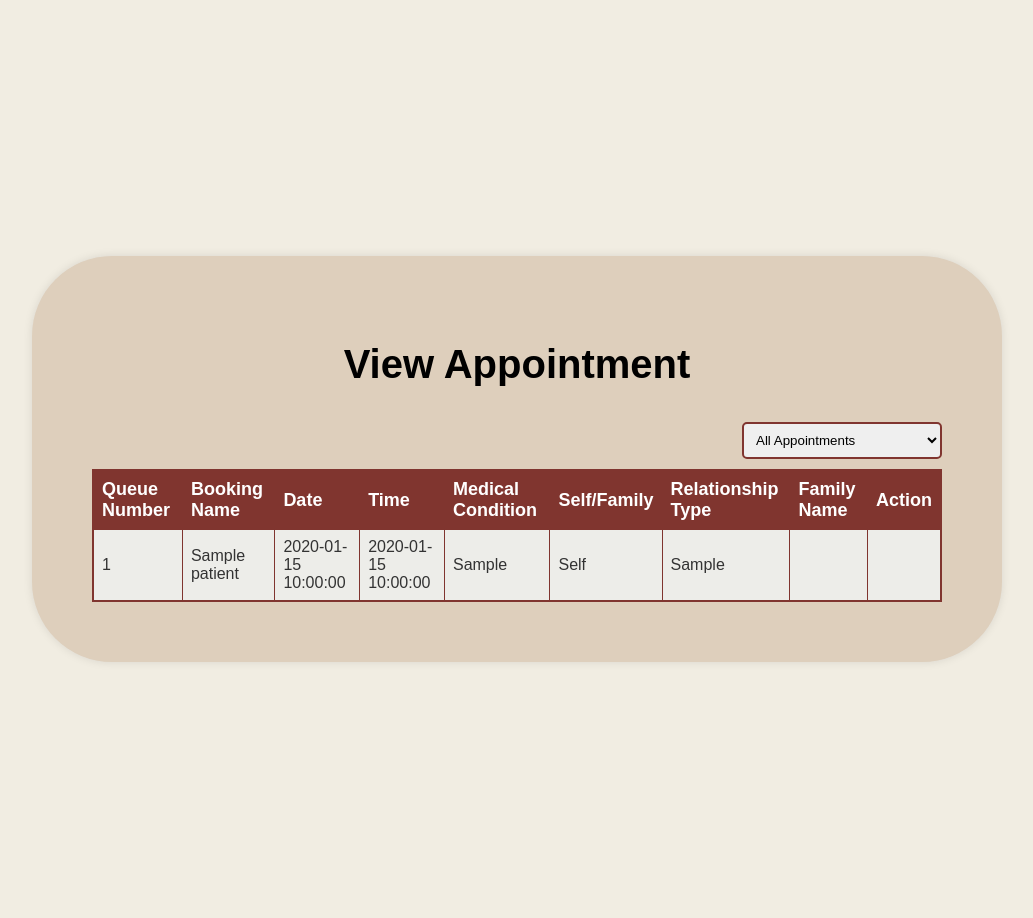
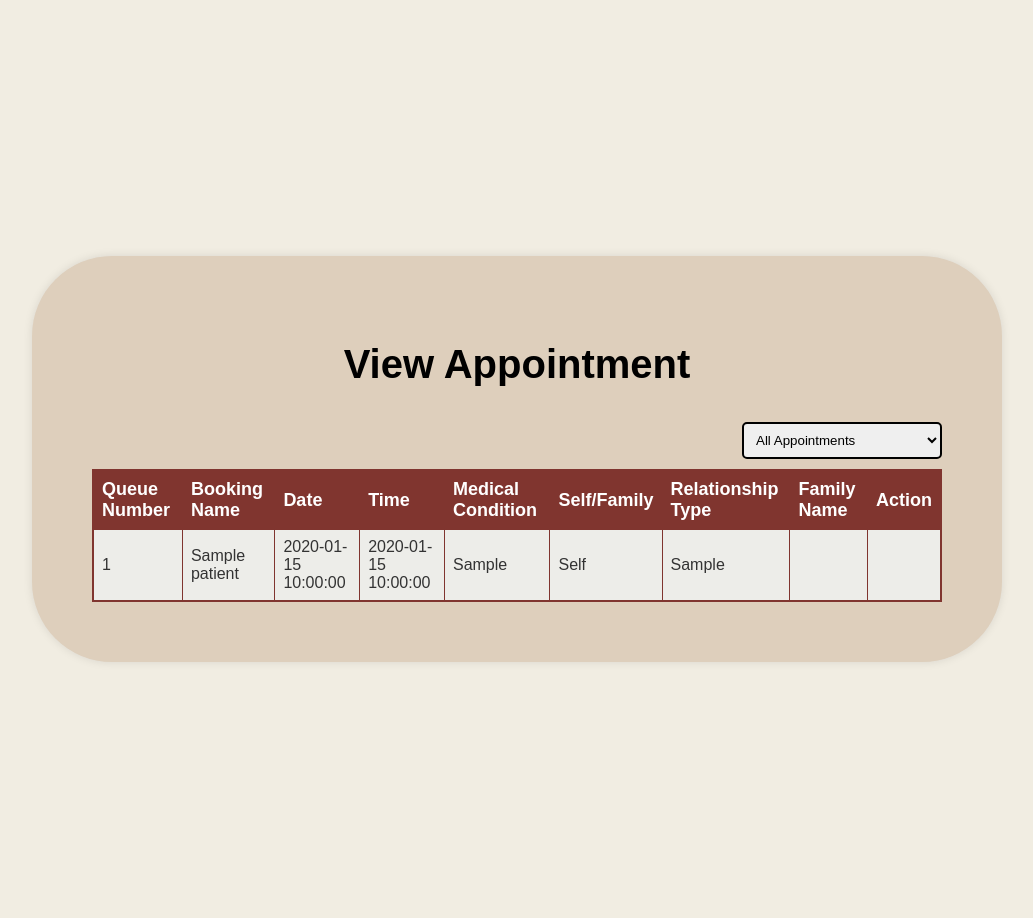
Before and after one commit to weih3ng/SINNAM_FYP, a PHP site: page /SINNAM_FYP/viewAppointment.php in a window 1280 px wide. Shown: the part 115-1033 px from the top of the page, without its empty margins (123-1156 px from the left). Run offline with PHP 8.4, Linux system fonts and the light colour scheme; the visitor is signed in with stand-in values (Sample User, id 1); tables that the repository leaves empty or names only in its code hold one stand-in row (values such as "Sample post").

Commit message:
Updated viewAppointment.php - changed the dropdown list outline red to black colour

```diff
--- a/viewAppointment.php
+++ b/viewAppointment.php
@@ -187,7 +187,7 @@ if ($user_type === 'doctor') {
             margin-right: 0;
             width: 200px;
             border-radius: 5px;
-            border: 2px solid #80352F;
+            border: 2px solid black;
         }
 
 
```
